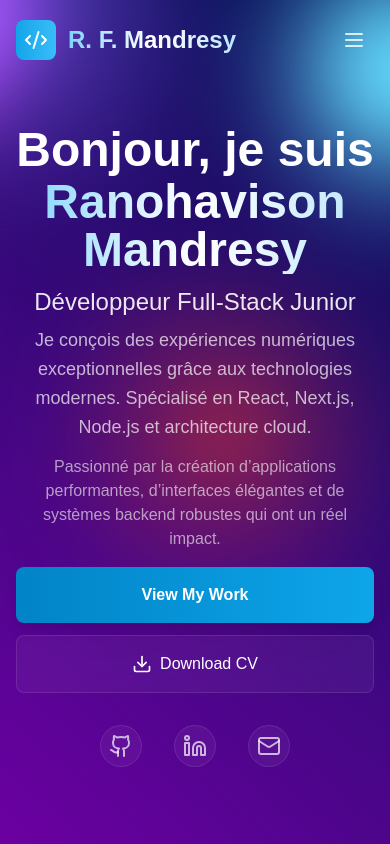
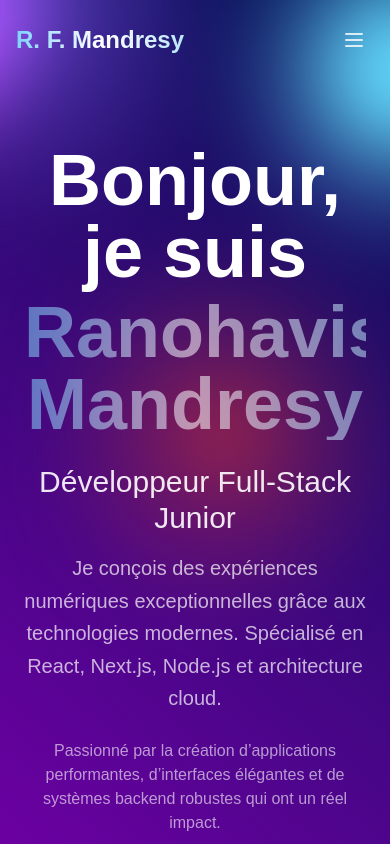
Before and after one commit to Ranohavison/final_portfolio, a Next.js app: page / in a window 390 px wide. Shown: the top 844 px of the page. Built offline with nearby package versions, Linux system fonts and the light colour scheme.

Commit message:
New update

```diff
--- a/app/components/Header.tsx
+++ b/app/components/Header.tsx
@@ -1,7 +1,7 @@
 'use client'
 
 import { useState, useEffect } from 'react'
-import { Menu, X, Code2 } from 'lucide-react'
+import { Menu, X } from 'lucide-react'
 
 const Header = () => {
   const [isMenuOpen, setIsMenuOpen] = useState(false)
@@ -21,7 +21,7 @@ const Header = () => {
     { href: '#about', label: 'A propos' },
     { href: '#skills', label: 'Atouts' },
     { href: '#projects', label: 'Projets' },
-    { href: '#experience', label: 'Experience' },
+    // { href: '#experience', label: 'Experience' },
     // { href: '#contact', label: 'Contact' },
   ]
 
@@ -42,9 +42,6 @@ const Header = () => {
       <nav className="container mx-auto px-4 sm:px-6 lg:px-44">
         <div className="flex items-center justify-between h-20">
           <div className="flex items-center space-x-3">
-            <div className="p-2 bg-gradient-to-r from-ocean-500 to-ocean-400 rounded-lg">
-              <Code2 className="w-6 h-6 text-white" />
-            </div>
             <h1 className="block sm:hidden text-2xl font-bold text-gradient">
               R. F. Mandresy
             </h1>
@@ -83,7 +80,7 @@ const Header = () => {
         {/* Mobile Navigation */}
         {isMenuOpen && (
           <div className="md:hidden animate-fade-in">
-            <div className="px-4 pt-4 pb-6 space-y-2 glass-effect rounded-lg mt-2">
+            <div className="px-4 pt-4 pb-6 mb-4 space-y-2 glass-effect rounded-lg mt-2">
               {navItems.map((item) => (
                 <button
                   key={item.href}
--- a/app/components/Hero.tsx
+++ b/app/components/Hero.tsx
@@ -13,28 +13,28 @@ const Hero = () => {
   }
 
   return (
-    <section id="home" className="min-h-screen flex items-center justify-center relative overflow-hidden pt-28 sm:pt-36">
+    <section id="home" className="min-h-screen flex items-center justify-center relative overflow-hidden pt-36">
       {/* Animated background elements */}
       <div className="absolute inset-0 overflow-hidden">
         <BackgroundGradientAnimation />
       </div>
 
-      <div className="container mx-auto px-4 sm:px-6 lg:px-8 relative z-10">
+      <div className="container mx-auto px-6 lg:px-8 relative z-10">
         <div className="text-center animate-fade-in">
-          <div className="mb-4 sm:mb-8">
+          <div className="mb-8">
 
-            <h1 className="text-5xl sm:text-7xl lg:text-8xl font-bold mb-3 sm:mb-6">
-              <span className="block text-white mb-1 sm:mb-2"> Bonjour, je suis</span>
-              <span className="block text-gradient animate-pulse-slow">
+            <h1 className="text-5xl text-7xl lg:text-8xl font-bold mb-3 mb-6">
+              <span className="block text-white mb-1 mb-2"> Bonjour, je suis</span>
+              <span className="block text-gradient animate-pulse">
                 Ranohavison Mandresy
               </span>
             </h1>
 
-            <div className="max-w-4xl mx-auto mb-4 sm:mb-8">
-              <p className="text-2xl sm:text-3xl text-white/90 mb-2 sm:mb-4 font-light">
+            <div className="max-w-4xl mx-auto mb-8">
+              <p className="text-3xl text-white/90 mb-4 font-light">
                 Développeur Full-Stack Junior
               </p>
-              <p className="text-lg sm:text-xl text-white/70 mb-3 sm:mb-6 leading-relaxed">
+              <p className="text-xl text-white/70 mb-6 leading-relaxed">
                 Je conçois des expériences numériques exceptionnelles grâce aux technologies modernes. Spécialisé en React, Next.js, Node.js et architecture cloud.
               </p>
               <p className="text-base text-white/60 max-w-2xl mx-auto">
@@ -44,7 +44,7 @@ const Hero = () => {
           </div>
 
           {/* CTA Buttons */}
-          <div className="flex flex-col sm:flex-row gap-3 sm:gap-6 justify-center mb-8 sm:mb-16 animate-slide-up">
+          <div className="flex flex-row gap-6 justify-center mb-16 animate-slide-up">
             <button
               onClick={() => scrollToSection('#projects')}
               className="btn-primary ocean-glow"
@@ -73,7 +73,7 @@ const Hero = () => {
               <a
                 key={index}
                 href={social.href}
-                className="p-2 text-sm sm:p-4 sm:text-xl glass-effect rounded-full text-white/70 hover:text-white transition-all duration-300 hover:scale-110 hover:bg-white/10 group"
+                className="p-4 text-xl glass-effect rounded-full text-white/70 hover:text-white transition-all duration-300 hover:scale-110 hover:bg-white/10 group"
                 aria-label={social.label}
               >
                 <social.icon size={24} className="group-hover:scale-110 transition-transform duration-200" />
@@ -84,7 +84,7 @@ const Hero = () => {
           {/* Scroll indicator */}
           <button
             onClick={scrollToNext}
-            className="absolute bottom-8 left-1/2 transform -translate-x-1/2 md:opacity-0 opacity-1 text-white/60 hover:text-white transition-all duration-300 animate-bounce group"
+            className="absolute bottom-2 hidden sm:block left-1/2 transform -translate-x-1/2 text-white/60 hover:text-white transition-all duration-300 animate-bounce group"
           >
             <div className="flex flex-col items-center">
               <span className="text-sm mb-2 opacity-0 group-hover:opacity-100 transition-opacity duration-200">Scroll Down</span>
--- a/app/components/Skills.tsx
+++ b/app/components/Skills.tsx
@@ -37,7 +37,6 @@ const Skills = () => {
       skills: [
         // { name: "AWS", level: 85, color: "from-orange-500 to-yellow-400" },
         { name: "Docker", level: 83, color: "from-blue-600 to-blue-400" },
-        { name: "Git", level: 83, color: "from-gray-600 to-gray-400" },
         // { name: "Kubernetes", level: 75, color: "from-blue-700 to-purple-600" },
         // { name: "CI/CD", level: 88, color: "from-purple-600 to-pink-500" },
         // { name: "Terraform", level: 70, color: "from-purple-700 to-purple-500" },
--- a/app/page.tsx
+++ b/app/page.tsx
@@ -5,7 +5,7 @@ import Hero from './components/Hero'
 import About from './components/About'
 import Skills from './components/Skills'
 import Projects from './components/Projects'
-import Experience from './components/Experience'
+// import Experience from './components/Experience'
 // import Contact from './components/Contact'
 import Footer from './components/Footer'
 
@@ -18,7 +18,7 @@ export default function Home() {
           <About />
           <Skills />
           <Projects />
-          <Experience />
+          {/*<Experience />*/}
           {/*<Contact />*/}
         </main>
         <Footer />
```
